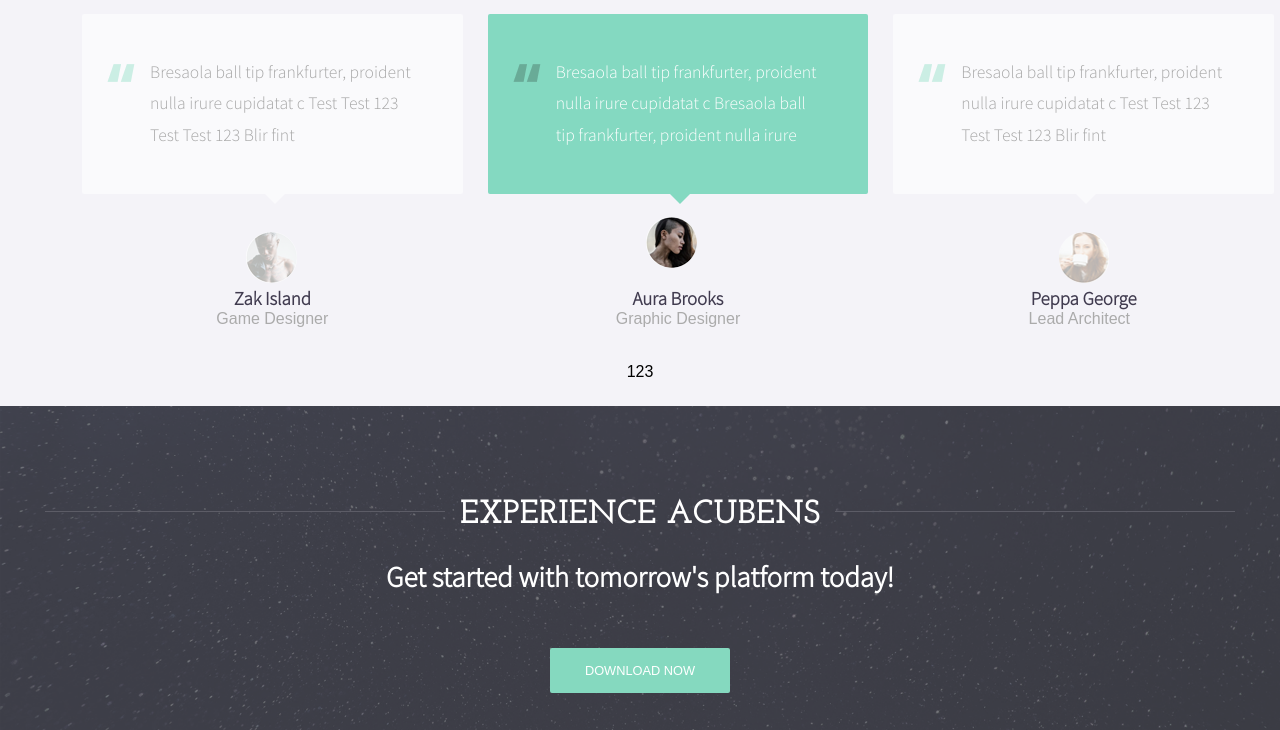
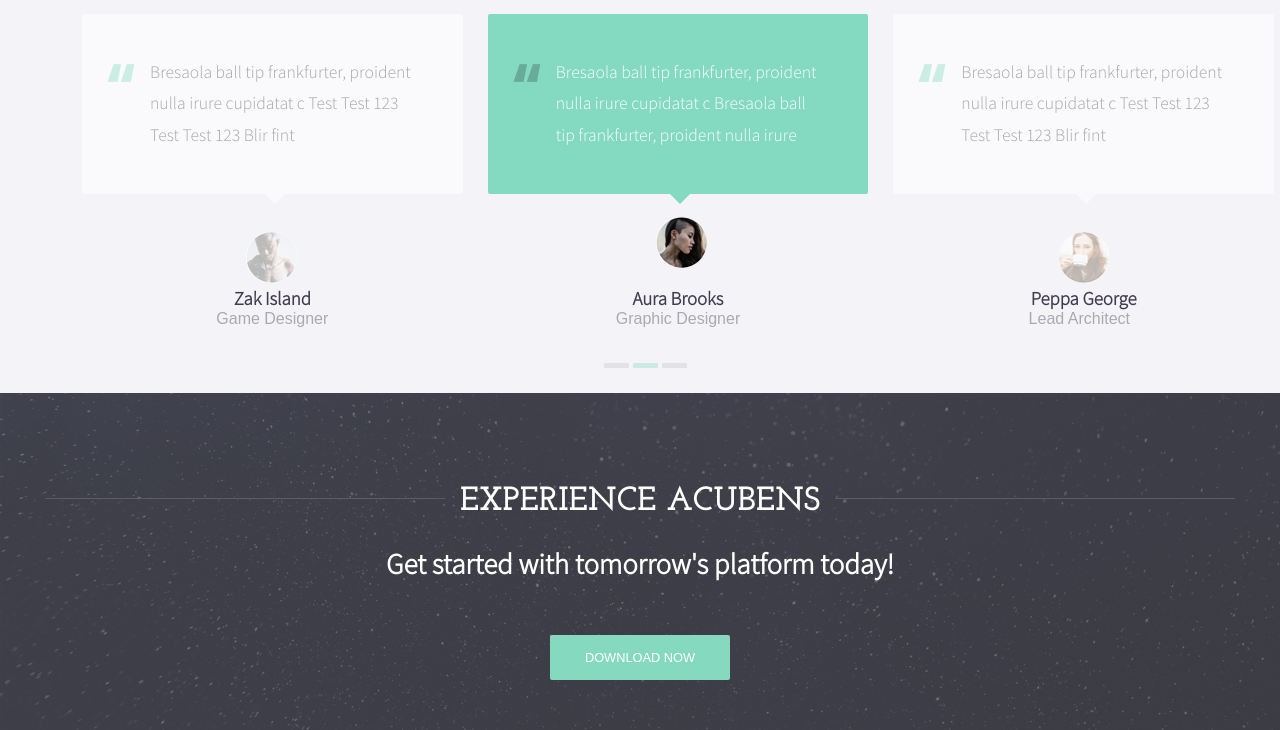
Before and after one commit to MagneH/Replicate, a plain HTML site: page index.html in a window 1280 px wide. Shown: the part 2105-2835 px from the top of the page. Drawn offline with nearby package versions, Linux system fonts and the light colour scheme.

Commit message:
Fix employee nav indicator

```diff
--- a/css/styles.css
+++ b/css/styles.css
@@ -622,12 +622,12 @@
 }
 
 .employee__list-item--active .employee__image {
-  padding: 15px 30px 15px 30px;
+  padding: 15px 30px 15px 40px;
 }
 
 .employee__nav {
   margin: 0;
-  padding: 0;
+  padding: 0 0 0 10px;
 }
 
 .employee__nav-indicators {
@@ -642,17 +642,21 @@
 }
 
 .employee__nav-indicator {
-  display: flex;
+  display: block;
+  position: relative;
+  height: 5px;
+  width: 25px;
+  border-radius: 1px;
+  margin: 0 2px;
+  background: #E2E2E4;
   align-items: center;        /* for single line flex container */
   align-content: center;      /* for multi-line flex container */
-  flex-direction: column;  /* make main axis vertical */
   justify-content: center; /* center items vertically, in this case */
   align-items: center;     /* center items horizontally, in this case */
-  padding-bottom: 0 12.5px 10px 0;
 }
 
 .employee__nav-indicator--active {
-
+  background: #CCEAE1;
 }
 
 @media(max-width: 935px) {
--- a/index.html
+++ b/index.html
@@ -153,9 +153,9 @@
             </div>
             <div class="employee__nav">
                 <ul class="employee__nav-indicators">
-                    <li class="employee__nav-indicator">1</li>
-                    <li class="employee__nav-indicator employee__nav-indicator--active">2</li>
-                    <li class="employee__nav-indicator">3</li>
+                    <li class="employee__nav-indicator"></li>
+                    <li class="employee__nav-indicator employee__nav-indicator--active"></li>
+                    <li class="employee__nav-indicator"></li>
                 </ul>
             </div>
         </div>
```
